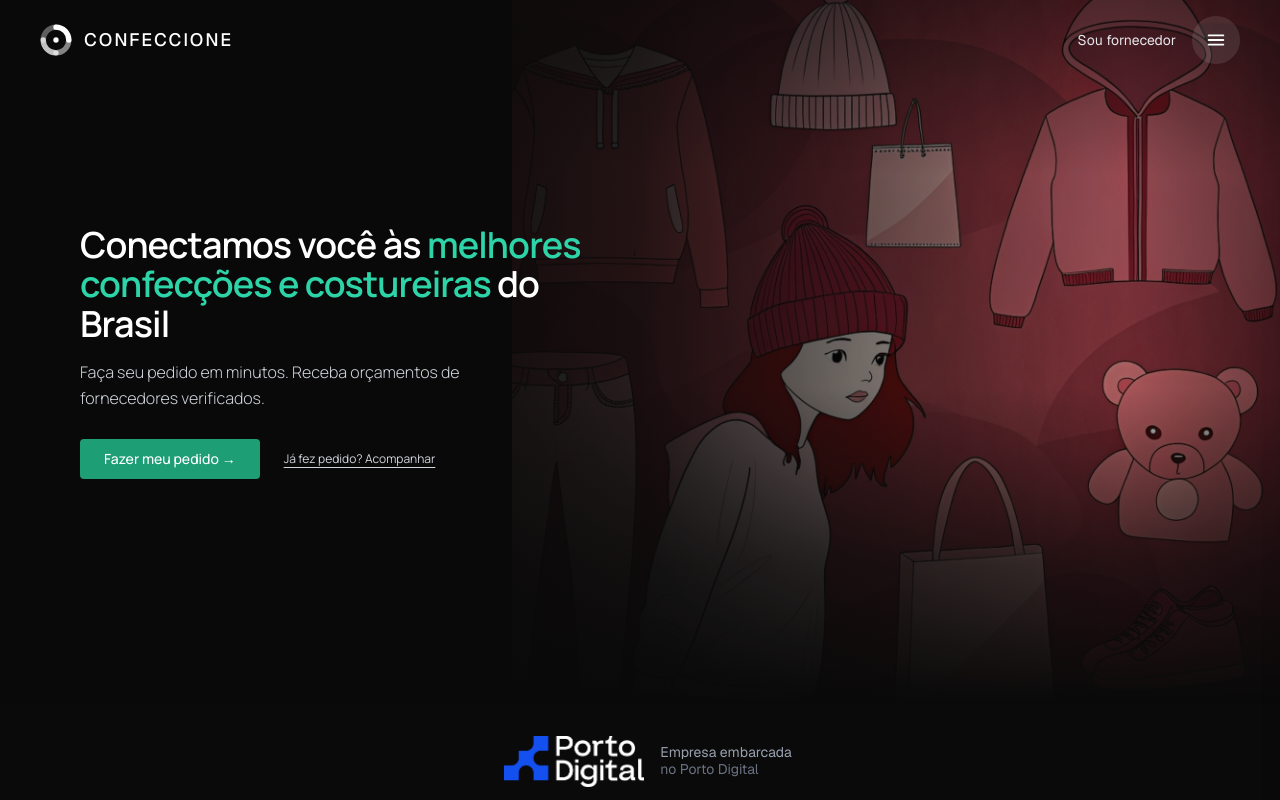
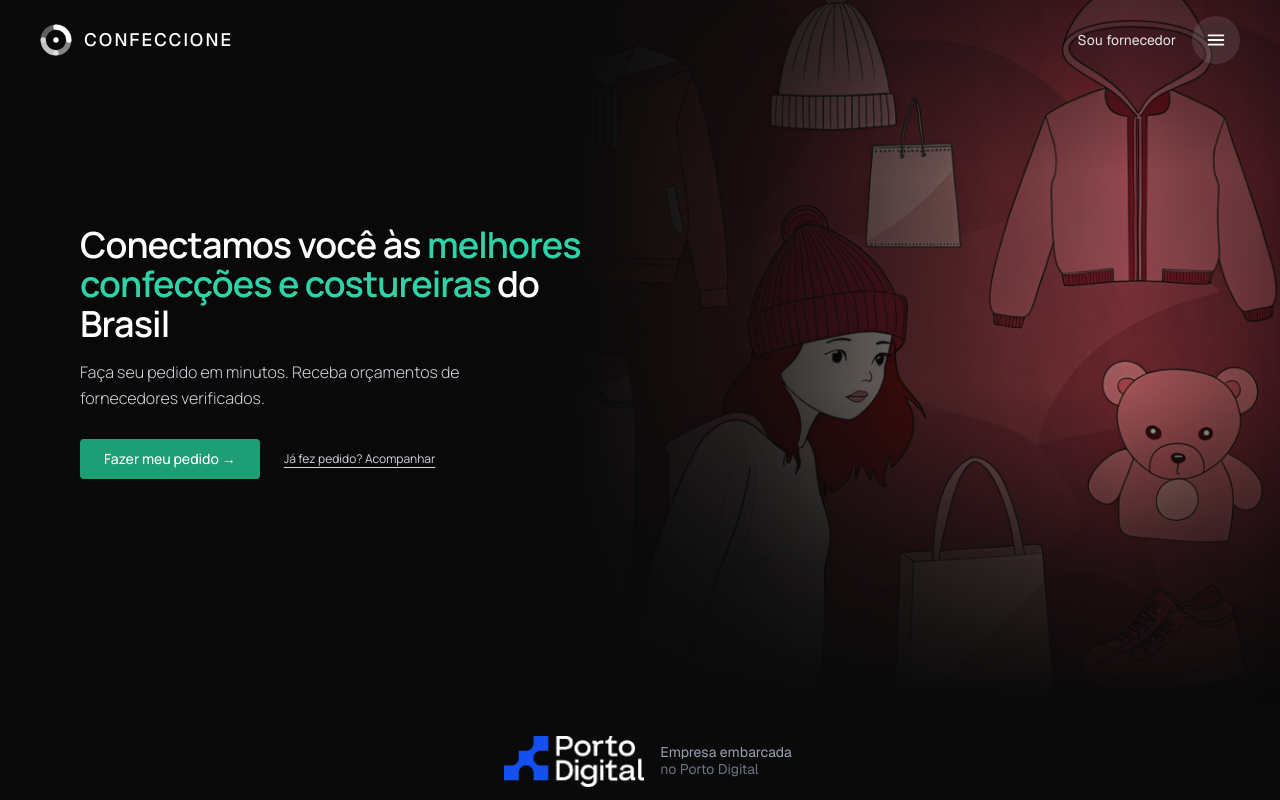
Before and after one commit to nandopons/confeccione, a Next.js app: page / in a window 1280 px wide. Shown: the top 800 px of the page. Built offline with nearby package versions, Linux system fonts and the light colour scheme; no server answers.

Commit message:
style(home): suaviza transição lateral do hero (remove emenda preta na borda da foto)

```diff
--- a/app/page.tsx
+++ b/app/page.tsx
@@ -218,7 +218,7 @@ export default function Home() {
           className="hidden md:block absolute inset-0 z-[1]"
           style={{
             background: [
-              "linear-gradient(90deg, #0a0a0a 0%, #0a0a0a 30%, rgba(10,10,10,0.85) 50%, rgba(10,10,10,0.5) 68%, rgba(10,10,10,0.15) 85%, rgba(10,10,10,0) 100%)",
+              "linear-gradient(90deg, #0a0a0a 0%, #0a0a0a 44%, rgba(10,10,10,0.85) 58%, rgba(10,10,10,0.5) 73%, rgba(10,10,10,0.15) 88%, rgba(10,10,10,0) 100%)",
               "linear-gradient(180deg, rgba(10,10,10,0.5) 0%, rgba(10,10,10,0) 25%, rgba(10,10,10,0) 55%, rgba(10,10,10,0.7) 80%, #0a0a0a 100%)",
               "linear-gradient(270deg, rgba(10,10,10,0.5) 0%, rgba(10,10,10,0) 12%)",
             ].join(", "),
```
